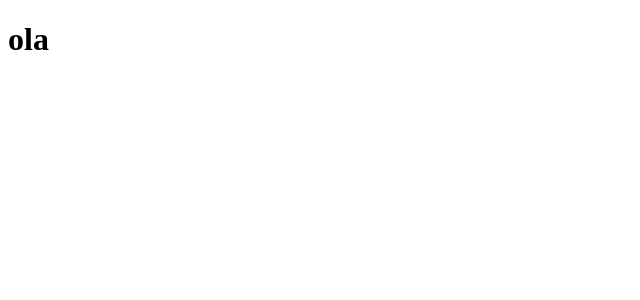
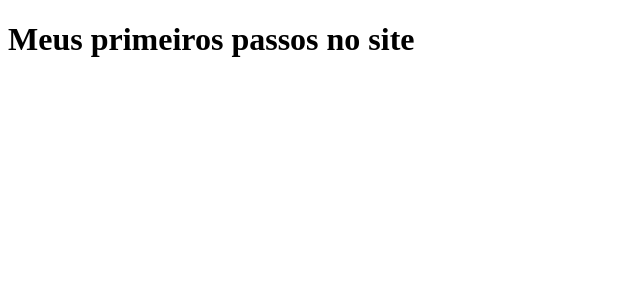
Before and after one commit to cadediego/clone-tabnews, a Next.js app: page / in a window 1280 px wide. Shown: the top 300 px of the page, without its empty margins (0-640 px from the left). Built offline with nearby package versions, Linux system fonts and the light colour scheme.

Commit message:
changing the main phrase site

```diff
--- a/pages/index.js
+++ b/pages/index.js
@@ -1,4 +1,4 @@
 function Home () {
-    return <h1>ola</h1>
+    return <h1>Meus primeiros passos no site</h1>
 }
 export default Home;
```
